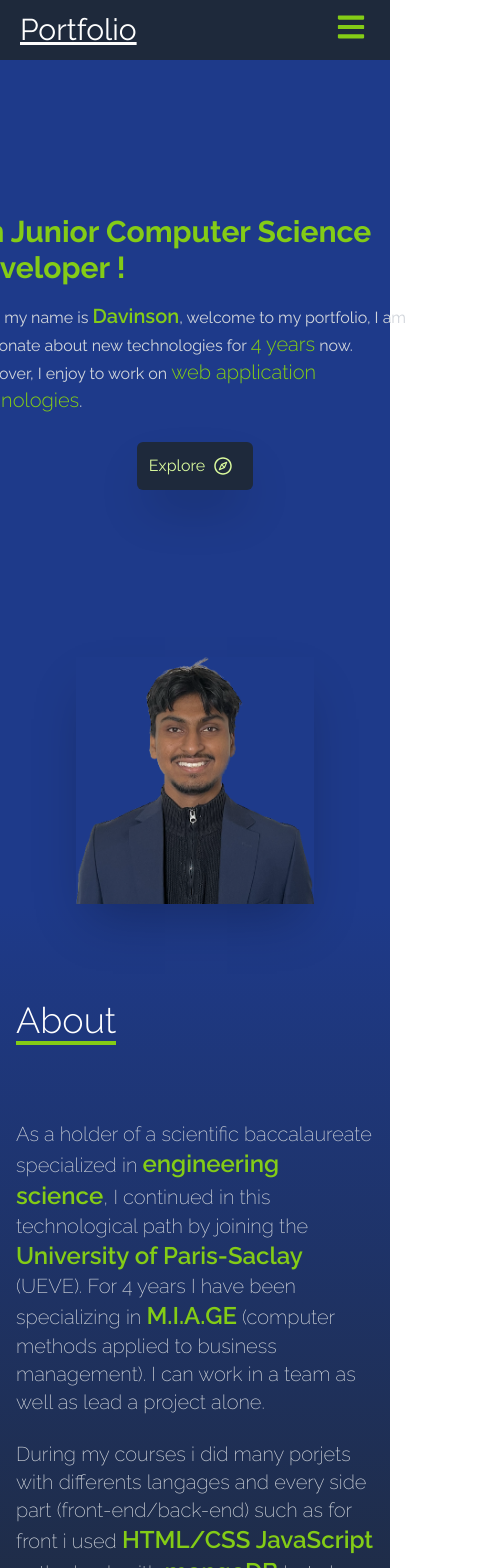
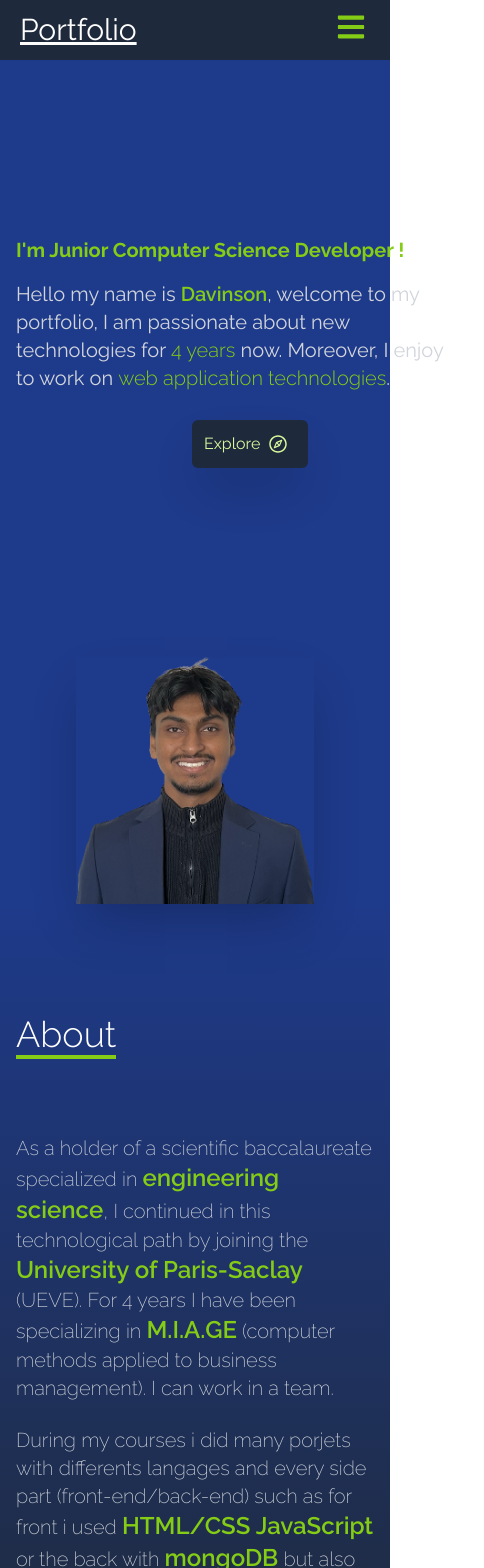
Before and after one commit to D-Davinson/davi_portfolio, a React (Create React App) app: page / in a window 390 px wide. Shown: the top 1568 px of the page, 484 px wide, since content can reach past the window. Built offline with nearby package versions, Linux system fonts and the light colour scheme.

Commit message:
responsive done

```diff
--- a/src/components/About.jsx
+++ b/src/components/About.jsx
@@ -10,7 +10,7 @@ const About = () => {
         <p className='text-gray-300 text-xl mt-10 font-extralight '>
         As a holder of a scientific baccalaureate specialized in <span className='text-lime-500 font-semibold text-2xl'>engineering science</span>, I continued in this technological
         path by joining the <span className='text-lime-500 font-semibold text-2xl'>University of Paris-Saclay</span> (UEVE). For 4 years I have been specializing in <span className='text-lime-500 font-semibold text-2xl'>M.I.A.GE</span> (computer
-        methods applied to business management). I can work in a team as well as lead a project alone.
+        methods applied to business management). I can work in a team.
         </p>
         <br />
         <p className='text-gray-300 text-xl font-extralight'>
--- a/src/components/Home.jsx
+++ b/src/components/Home.jsx
@@ -5,11 +5,10 @@ const Home = () => {
 
   return (
     <div name="home" className='h-screen w-full bg-blue-900'>
-        <div className='max-w-screen-lg mx-auto flex flex-col
-        items-center justify-center h-full px-4 md:flex-row'>
-            <div className='flex flex-col justify-center h-full'>
-                <h2 className='flex text-3xl  sm:text-6xl font-bold text-lime-500'>I'm Junior Computer Science Developer !</h2>
-                <h4 className='text-gray-300 py-4 max-w-md'>
+        <div className='max-w-screen-lg mx-auto flex flex-col items-center justify-center h-full px-4 md:flex-row'>
+            <div className='mx-auto flex flex-col justify-center h-full'>
+                <h2 className='flex text-xl sm:text-6xl font-bold text-lime-500'>I'm Junior Computer Science Developer !</h2>
+                <h4 className='text-gray-300 py-4 max-w-md text-xl'>
                 Hello my name is <span className='text-xl text-lime-500 font-semibold'>Davinson</span>, welcome to my portfolio,
                 I am passionate about new technologies for <span className='text-xl text-lime-500 font-light'>4 years</span> now. Moreover,
                 I enjoy to work on <span className='text-xl text-lime-500 font-light'>web application technologies</span>.
--- a/src/components/Projects.jsx
+++ b/src/components/Projects.jsx
@@ -12,18 +12,18 @@ const Projects = () => {
                       demo:"Demo",demo_link:"https://D-Davinson.github.io/Card_Davi/"},];
 
   return (
-    <div className='h-screen bg-gradient-to-t from-blue-900 via-blue-900 to-gray-800'>
+    <div className='bg-gradient-to-t from-blue-900 via-blue-900 to-gray-800'>
       <div name='Projects' className='max-w-screen-lg px-4 mx-auto justify-start w-full h-full'>
         <div className='p-8'>
           <p className='text-white font-light text-4xl border-b-4 inline border-lime-500'>Projects</p>
 
-          <div className='sm:grid-cols-1 p-10 grid gap-8 lg:gap-10 lg:grid-cols-2 md:grid-cols-2 items-center grid-flow-col'>
+          <div className='grid-cols-1 sm:gap-4 sm:p-2 p-10 grid gap-8 lg:gap-10 lg:grid-cols-2 md:grid-cols-2 items-center'>
             {products.map(({id,image,title,lang,github,demo,demo_link})=>(
               <div key={id} className='group flex flex-col rounded-xl shadow-2xl shadow-lime-500
                                         overflow-hidden bg-gradient-to-b from-gray-800 via-gray-800 to-blue-900 hover:scale-110 duration-500'>
                 <img src={image} alt={title}/>
                 <div className='text-lime-200'>
-                  <h2 className="flex justify-center text-2xl py-2">{title}</h2>
+                  <h2 className="flex justify-center text-2xl sm:text-xs py-2">{title}</h2>
                   <div className='p-3 mr-2'>
                     <a className='flex justify-end gap-2 font-extralight ' href={github}>CodeSource<FiGithub className='group-hover:rotate-12 duration-700' /></a>
 
```
